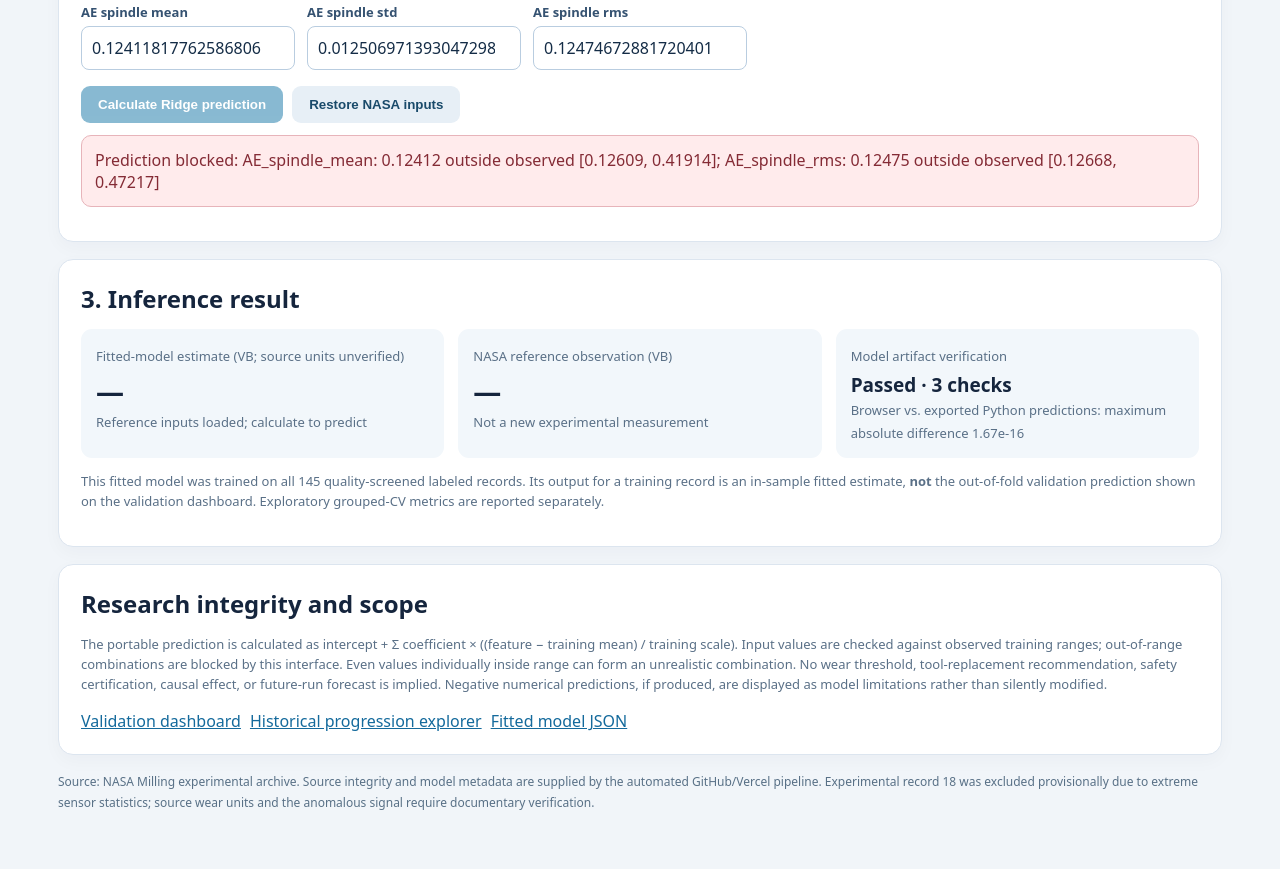
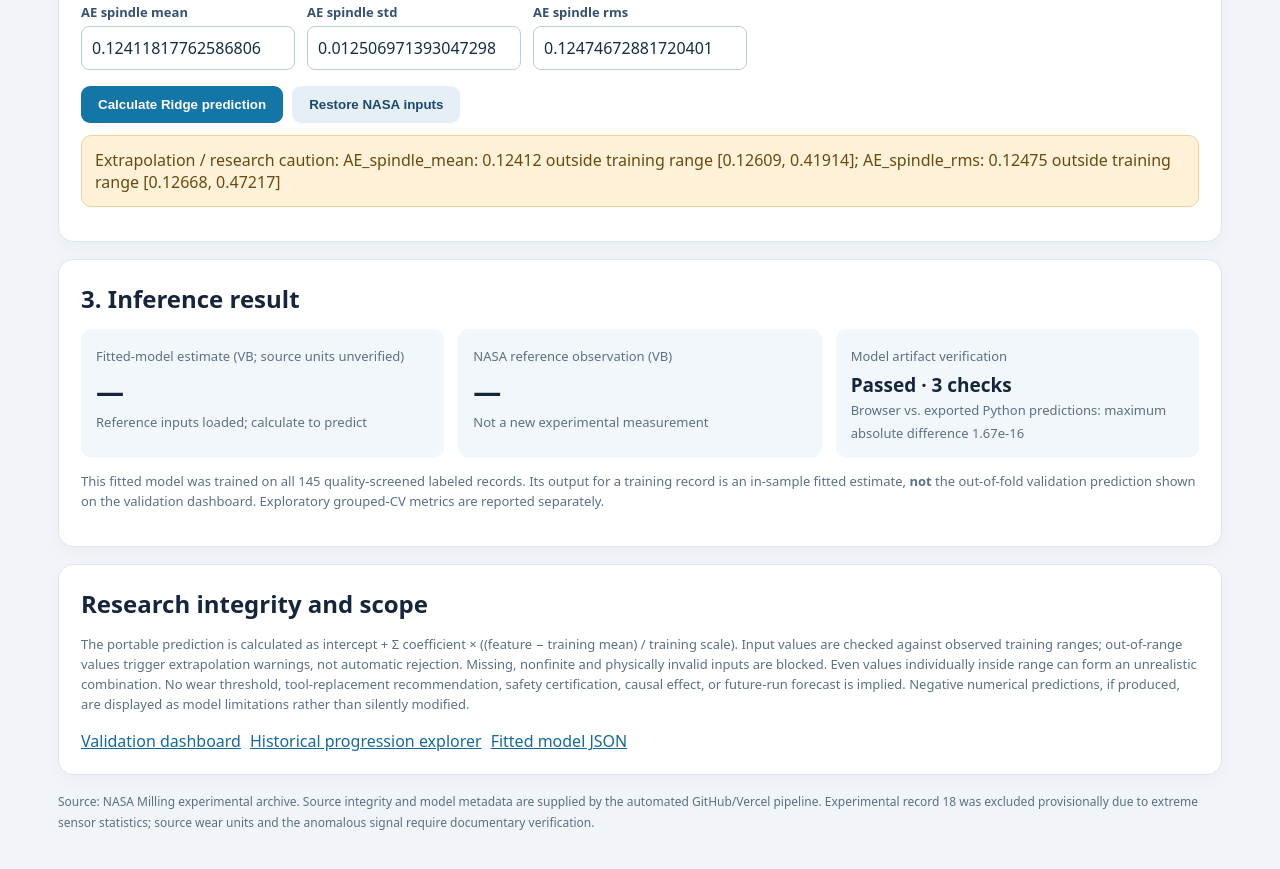
Before and after one commit to adonlead/namrc-2027-cnc, a plain HTML site: page public/namrc_predictor.html in a window 1280 px wide. Shown: the part 1155-2024 px from the top of the page. Drawn offline with Linux system fonts and the light colour scheme.

Commit message:
Add files via upload

```diff
--- a/public/namrc_predictor.html
+++ b/public/namrc_predictor.html
@@ -8,7 +8,7 @@
 <section class="panel"><h2 class="sectiontitle">1. Select a NASA reference experiment</h2><div class="layout"><div class="field"><label for="case">Experimental case</label><select id="case"></select></div><div class="field"><label for="record">Reference run (with complete model inputs)</label><select id="record"></select></div><div class="field"><label>Source observation</label><div id="observed" class="metric">—</div></div></div><p class="muted">Selecting a run loads its recorded features. Editing values produces a hypothetical feature vector; it does not alter NASA data. The source observation is for reference only and is never used as a prediction input.</p></section>
 <section class="panel"><div class="toolbar"><h2 class="sectiontitle">2. Input features</h2><span id="inputState" class="chip">Waiting for model</span></div><p class="muted">All 22 features are required in this interface. Sensor means, standard deviations and RMS values must be computed from a completed machining run using the same definitions as the training dataset. Units and material-code meanings require confirmation from the original NASA documentation.</p><h3>Machining conditions</h3><div class="fields" id="conditions"></div><h3>Full-run sensor statistics</h3><div class="fields" id="sensors"></div><div class="buttons"><button id="predict" disabled>Calculate Ridge prediction</button><button class="secondary" id="restore" disabled>Restore NASA inputs</button></div><div id="messages" aria-live="polite"></div></section>
 <section class="panel"><h2 class="sectiontitle">3. Inference result</h2><div class="layout"><div class="metric"><span class="muted">Fitted-model estimate (VB; source units unverified)</span><b id="estimate">—</b><span class="muted" id="predictionType">Awaiting input</span></div><div class="metric"><span class="muted">NASA reference observation (VB)</span><b id="reference">—</b><span class="muted">Not a new experimental measurement</span></div><div class="metric"><span class="muted">Model artifact verification</span><b id="verification" style="font-size:19px">—</b><span class="muted" id="verifyNote">Comparing portable formula against saved Python checks</span></div></div><p class="muted">This fitted model was trained on all 145 quality-screened labeled records. Its output for a training record is an in-sample fitted estimate, <strong>not</strong> the out-of-fold validation prediction shown on the validation dashboard. Exploratory grouped-CV metrics are reported separately.</p></section>
-<section class="panel"><h2 class="sectiontitle">Research integrity and scope</h2><p class="muted">The portable prediction is calculated as intercept + Σ coefficient × ((feature − training mean) / training scale). Input values are checked against observed training ranges; out-of-range combinations are blocked by this interface. Even values individually inside range can form an unrealistic combination. No wear threshold, tool-replacement recommendation, safety certification, causal effect, or future-run forecast is implied. Negative numerical predictions, if produced, are displayed as model limitations rather than silently modified.</p><div class="buttons"><a href="/namrc_dashboard.html">Validation dashboard</a><a href="/namrc_simulation.html">Historical progression explorer</a><a href="/api/ridge_model.json">Fitted model JSON</a></div></section>
+<section class="panel"><h2 class="sectiontitle">Research integrity and scope</h2><p class="muted">The portable prediction is calculated as intercept + Σ coefficient × ((feature − training mean) / training scale). Input values are checked against observed training ranges; out-of-range values trigger extrapolation warnings, not automatic rejection. Missing, nonfinite and physically invalid inputs are blocked. Even values individually inside range can form an unrealistic combination. No wear threshold, tool-replacement recommendation, safety certification, causal effect, or future-run forecast is implied. Negative numerical predictions, if produced, are displayed as model limitations rather than silently modified.</p><div class="buttons"><a href="/namrc_dashboard.html">Validation dashboard</a><a href="/namrc_simulation.html">Historical progression explorer</a><a href="/api/ridge_model.json">Fitted model JSON</a></div></section>
 <footer>Source: NASA Milling experimental archive. Source integrity and model metadata are supplied by the automated GitHub/Vercel pipeline. Experimental record 18 was excluded provisionally due to extreme sensor statistics; source wear units and the anomalous signal require documentary verification.</footer></main>
 <script>
 'use strict';
@@ -22,7 +22,7 @@ function cases(){const caseIDs=[...new Set(records.map(r=>r.case))].sort((a,b)=>
 function setRuns(){const c=Number($('case').value);const rows=records.filter(r=>r.case===c).sort((a,b)=>a.run-b.run);$('record').replaceChildren(...rows.map(r=>new Option('Run '+r.run+' · experiment '+r.experiment_index,String(r.experiment_index))));if(rows.length){$('record').value=String(rows[0].experiment_index);loadRecord();}}
 function loadRecord(){selected=records.find(r=>r.experiment_index===Number($('record').value));if(!selected)return;inputs.forEach((el,i)=>{const v=safeNum(selected[model.features[i]]);el.value=v===null?'':String(v)});$('observed').textContent=selected.VB===null?'Wear label unavailable':'VB = '+fmt(selected.VB,3);$('reference').textContent=fmt(selected.VB,3);$('estimate').textContent='—';$('predictionType').textContent='Reference inputs loaded; calculate to predict';lastResult=null;validate();}
 function readValues(){return inputs.map(el=>el.value.trim()===''?null:Number(el.value));}
-function validate(){if(!model)return false;const vals=readValues(),problems=[],warnings=[];for(let i=0;i<vals.length;i++){const name=model.features[i],v=vals[i],min=model.preprocessing.observed_min[i],max=model.preprocessing.observed_max[i];if(v===null||!Number.isFinite(v)){problems.push(name+': enter a finite number');continue;}if(v<min-1e-10||v>max+1e-10){problems.push(name+': '+fmt(v,5)+' outside observed ['+fmt(min,5)+', '+fmt(max,5)+']');}if((name.endsWith('_std')||name.endsWith('_rms'))&&v<0)problems.push(name+': cannot be negative');}const modified=selected&&vals.some((v,i)=>v!==selected[model.features[i]]);$('inputState').textContent=modified?'Hypothetical feature vector':'NASA reference inputs';if(modified)warnings.push('Edited features are hypothetical. The model has not established causal effects of changing machining parameters or sensors.');const msg=$('messages');msg.replaceChildren();if(problems.length){const e=document.createElement('div');e.className='err';e.textContent='Prediction blocked: '+problems.slice(0,7).join('; ')+(problems.length>7?' (and '+(problems.length-7)+' more)':'');msg.append(e);}if(warnings.length){const e=document.createElement('div');e.className='warn';e.textContent=warnings.join(' ');msg.append(e);} $('predict').disabled=problems.length>0;return !problems.length;}
+function validate(){if(!model)return false;const vals=readValues(),problems=[],warnings=[];for(let i=0;i<vals.length;i++){const name=model.features[i],v=vals[i],min=model.preprocessing.observed_min[i],max=model.preprocessing.observed_max[i];if(v===null||!Number.isFinite(v)){problems.push(name+': enter a finite number');continue;}if(v<min-1e-10||v>max+1e-10){warnings.push(name+': '+fmt(v,5)+' outside training range ['+fmt(min,5)+', '+fmt(max,5)+']');}if((name.endsWith('_std')||name.endsWith('_rms'))&&v<0)problems.push(name+': cannot be negative');}const modified=selected&&vals.some((v,i)=>v!==selected[model.features[i]]);$('inputState').textContent=modified?'Hypothetical feature vector':'NASA reference inputs';if(modified)warnings.push('Edited features are hypothetical. The model has not established causal effects of changing machining parameters or sensors.');const msg=$('messages');msg.replaceChildren();if(problems.length){const e=document.createElement('div');e.className='err';e.textContent='Prediction blocked: '+problems.slice(0,7).join('; ')+(problems.length>7?' (and '+(problems.length-7)+' more)':'');msg.append(e);}if(warnings.length){const e=document.createElement('div');e.className='warn';e.textContent='Extrapolation / research caution: '+warnings.join('; ');msg.append(e);} $('predict').disabled=problems.length>0;return !problems.length;}
 function calculate(){if(!validate())return;const vals=readValues(),y=prediction(model,vals);if(!Number.isFinite(y)){ $('messages').textContent='Prediction could not be calculated.';return;}lastResult=y;$('estimate').textContent=fmt(y,5);const modified=vals.some((v,i)=>v!==selected[model.features[i]]);$('predictionType').textContent=modified?'New inference for hypothetical feature vector':'In-sample fitted estimate for recorded NASA inputs';if(y<0){const e=document.createElement('div');e.className='warn';e.textContent='Model limitation: negative VB estimate. This is a raw unconstrained Ridge prediction, not physically meaningful wear.';$('messages').append(e);}}
 async function start(){try{const [mr,dr]=await Promise.all([fetch(API+'ridge_model.json',{cache:'no-store'}),fetch(API+'experiments.json',{cache:'no-store'})]);if(!mr.ok||!dr.ok)throw Error('API HTTP error: model '+mr.status+', records '+dr.status);model=await mr.json();const data=await dr.json();checkModel(model);const datasetChecksum=data.metadata?.source_sha256??data.metadata?.sha256;const modelChecksum=model.metadata?.source_sha256;if(!datasetChecksum||!modelChecksum)throw Error('Source checksum metadata missing from model or dataset.');if(modelChecksum!==datasetChecksum)throw Error('Dataset and model source checksums do not match.');records=data.records.filter(r=>!model.metadata.excluded_experiment_indices.includes(r.experiment_index)&&model.features.every(f=>safeNum(r[f])!==null));if(!records.length)throw Error('No records contain complete input features.');makeInputs();cases();$('case').addEventListener('change',setRuns);$('record').addEventListener('change',loadRecord);$('predict').addEventListener('click',calculate);$('restore').addEventListener('click',loadRecord);$('restore').disabled=false;const verification=model.verification?.status==='passed'?'Passed in Python':'Not confirmed';$('verification').textContent=verification;$('verifyNote').textContent='Python export: maximum reconstruction difference '+model.verification?.max_absolute_reconstruction_difference+'; cross-language browser check requires the reference inputs below.';
 /* For three saved experiment indices, compare browser predictions with saved portable values. */const checks=model.verification.sample_checks;let maxDiff=0;let tested=0;for(const check of checks){const r=records.find(x=>x.experiment_index===check.experiment_index);if(!r)continue;const vec=model.features.map(f=>r[f]);const js=prediction(model,vec);maxDiff=Math.max(maxDiff,Math.abs(js-check.portable_prediction));tested++;}if(!tested||maxDiff>1e-9)throw Error('JavaScript/Python portable model verification failed (max difference '+maxDiff+').');$('verification').textContent='Passed · '+tested+' checks';$('verifyNote').textContent='Browser vs. exported Python predictions: maximum absolute difference '+maxDiff.toExponential(2);$('status').textContent='Live API loaded · '+data.records.length+' NASA records · '+model.metadata.training_records+' model training records · 22 input features · browser verification passed';}catch(e){$('status').className='err';$('status').textContent='Unable to initialize predictor: '+e.message;console.error(e);}}
```
